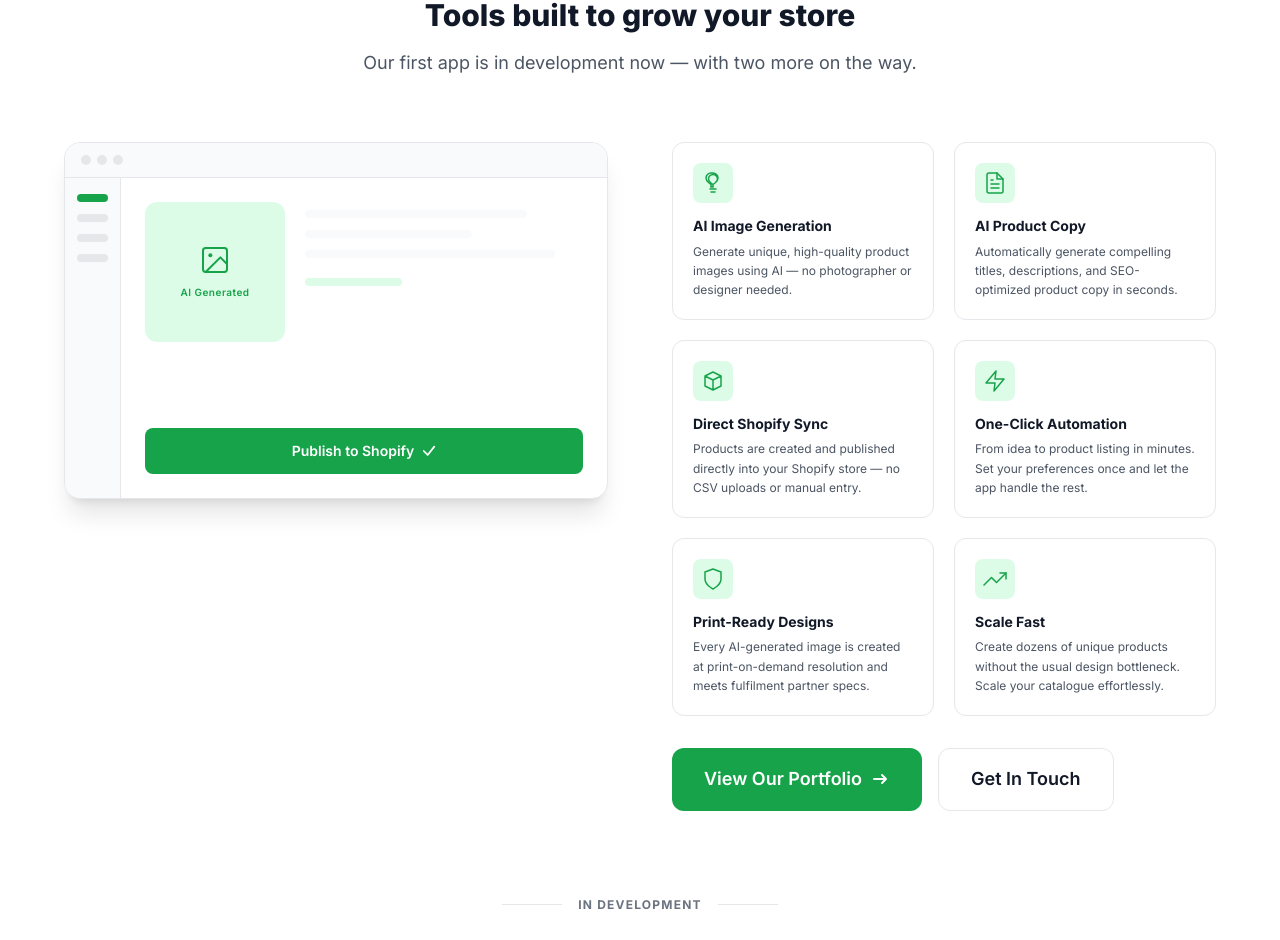
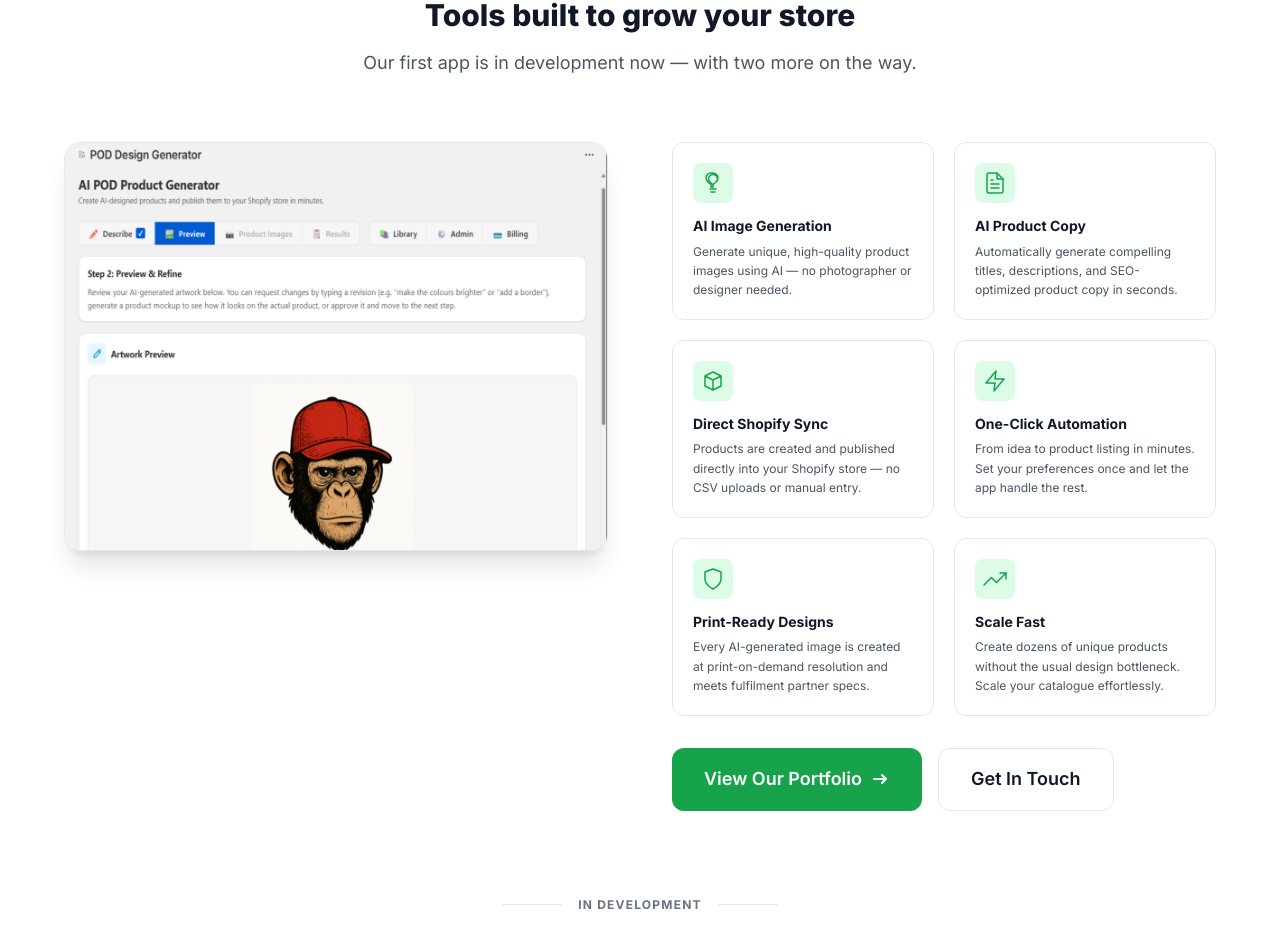
Before and after one commit to goose956/shopifyagency, a React (Vite) app: page / in a window 1280 px wide. Shown: the part 953-1893 px from the top of the page. Built offline with nearby package versions, Linux system fonts and the light colour scheme.

Commit message:
Replace CSS mockup with real POD app screenshot

```diff
--- a/src/components/AppsShowcase.css
+++ b/src/components/AppsShowcase.css
@@ -12,118 +12,18 @@
   top: calc(var(--header-height) + var(--space-8));
 }
 
-.apps__mockup {
-  background-color: var(--color-white);
+.apps__screenshot-wrapper {
+  border-radius: var(--radius-xl);
+  overflow: hidden;
+  box-shadow: var(--shadow-xl);
   border: 1px solid var(--color-border);
-  border-radius: var(--radius-xl);
-  box-shadow: var(--shadow-xl);
-  overflow: hidden;
+  background: var(--color-white);
 }
 
-.apps__mockup-bar {
-  display: flex;
-  gap: 6px;
-  padding: var(--space-3) var(--space-4);
-  background-color: var(--color-bg-alt);
-  border-bottom: 1px solid var(--color-border);
-}
-
-.apps__dot {
-  width: 10px;
-  height: 10px;
-  border-radius: 50%;
-  background-color: var(--color-border);
-}
-
-.apps__mockup-body {
-  display: flex;
-  min-height: 320px;
-}
-
-.apps__mockup-sidebar {
-  width: 56px;
-  background-color: var(--color-bg-alt);
-  border-right: 1px solid var(--color-border);
-  padding: var(--space-4) var(--space-3);
-  display: flex;
-  flex-direction: column;
-  gap: var(--space-3);
-}
-
-.apps__mockup-nav-item {
-  height: 8px;
-  border-radius: 4px;
-  background-color: var(--color-border);
-}
-
-.apps__mockup-nav-item--active {
-  background-color: var(--color-primary);
-}
-
-.apps__mockup-main {
-  flex: 1;
-  padding: var(--space-6);
-  display: flex;
-  flex-direction: column;
-  gap: var(--space-5);
-}
-
-.apps__mockup-product {
-  display: flex;
-  gap: var(--space-5);
-  flex: 1;
-}
-
-.apps__mockup-img {
-  width: 140px;
-  height: 140px;
-  flex-shrink: 0;
-  background-color: var(--color-primary-light);
-  border-radius: var(--radius-lg);
-  display: flex;
-  flex-direction: column;
-  align-items: center;
-  justify-content: center;
-  gap: var(--space-2);
-}
-
-.apps__mockup-img span {
-  font-size: 10px;
-  font-weight: 600;
-  color: var(--color-primary);
-  letter-spacing: 0.05em;
-}
-
-.apps__mockup-details {
-  flex: 1;
-  display: flex;
-  flex-direction: column;
-  gap: var(--space-3);
-  padding-top: var(--space-2);
-}
-
-.apps__mockup-line {
-  height: 8px;
-  border-radius: 4px;
-  background-color: var(--color-bg-alt);
-}
-
-.apps__mockup-line--accent {
-  background-color: var(--color-primary-light);
-  margin-top: var(--space-2);
-}
-
-.apps__mockup-action {
-  display: flex;
-  align-items: center;
-  justify-content: center;
-  gap: var(--space-2);
-  padding: var(--space-3);
-  background-color: var(--color-primary);
-  color: var(--color-white);
-  border-radius: var(--radius-md);
-  font-size: var(--font-size-sm);
-  font-weight: 600;
+.apps__screenshot {
+  width: 100%;
+  height: auto;
+  display: block;
 }
 
 /* Feature cards grid */
@@ -355,15 +255,6 @@
     flex-direction: column;
   }
 
-  .apps__mockup-product {
-    flex-direction: column;
-  }
-
-  .apps__mockup-img {
-    width: 100%;
-    height: 100px;
-  }
-
   .apps__coming-soon-grid {
     grid-template-columns: 1fr;
   }
--- a/src/components/AppsShowcase.jsx
+++ b/src/components/AppsShowcase.jsx
@@ -76,44 +76,12 @@ export default function AppsShowcase() {
 
         <div className="apps__featured">
           <div className="apps__featured-visual">
-            <div className="apps__mockup">
-              <div className="apps__mockup-bar">
-                <span className="apps__dot" />
-                <span className="apps__dot" />
-                <span className="apps__dot" />
-              </div>
-              <div className="apps__mockup-body">
-                <div className="apps__mockup-sidebar">
-                  <div className="apps__mockup-nav-item apps__mockup-nav-item--active" />
-                  <div className="apps__mockup-nav-item" />
-                  <div className="apps__mockup-nav-item" />
-                  <div className="apps__mockup-nav-item" />
-                </div>
-                <div className="apps__mockup-main">
-                  <div className="apps__mockup-product">
-                    <div className="apps__mockup-img">
-                      <svg width="32" height="32" viewBox="0 0 24 24" fill="none">
-                        <rect x="3" y="3" width="18" height="18" rx="2" stroke="#16A34A" strokeWidth="1.5"/>
-                        <circle cx="8.5" cy="8.5" r="1.5" fill="#16A34A"/>
-                        <path d="M21 15l-5-5L5 21" stroke="#16A34A" strokeWidth="1.5" strokeLinecap="round" strokeLinejoin="round"/>
-                      </svg>
-                      <span>AI Generated</span>
-                    </div>
-                    <div className="apps__mockup-details">
-                      <div className="apps__mockup-line" style={{ width: '80%' }} />
-                      <div className="apps__mockup-line" style={{ width: '60%' }} />
-                      <div className="apps__mockup-line" style={{ width: '90%' }} />
-                      <div className="apps__mockup-line apps__mockup-line--accent" style={{ width: '35%' }} />
-                    </div>
-                  </div>
-                  <div className="apps__mockup-action">
-                    <span>Publish to Shopify</span>
-                    <svg width="14" height="14" viewBox="0 0 16 16" fill="none">
-                      <path d="M2 8l4.5 4.5L14 3" stroke="currentColor" strokeWidth="2" strokeLinecap="round" strokeLinejoin="round"/>
-                    </svg>
-                  </div>
-                </div>
-              </div>
+            <div className="apps__screenshot-wrapper">
+              <img
+                src="/pod-screenshot.png"
+                alt="POD Design Generator - AI-powered print on demand product creation for Shopify"
+                className="apps__screenshot"
+              />
             </div>
           </div>
 
```
Also changed, not shown: public/pod-screenshot.png (added).
